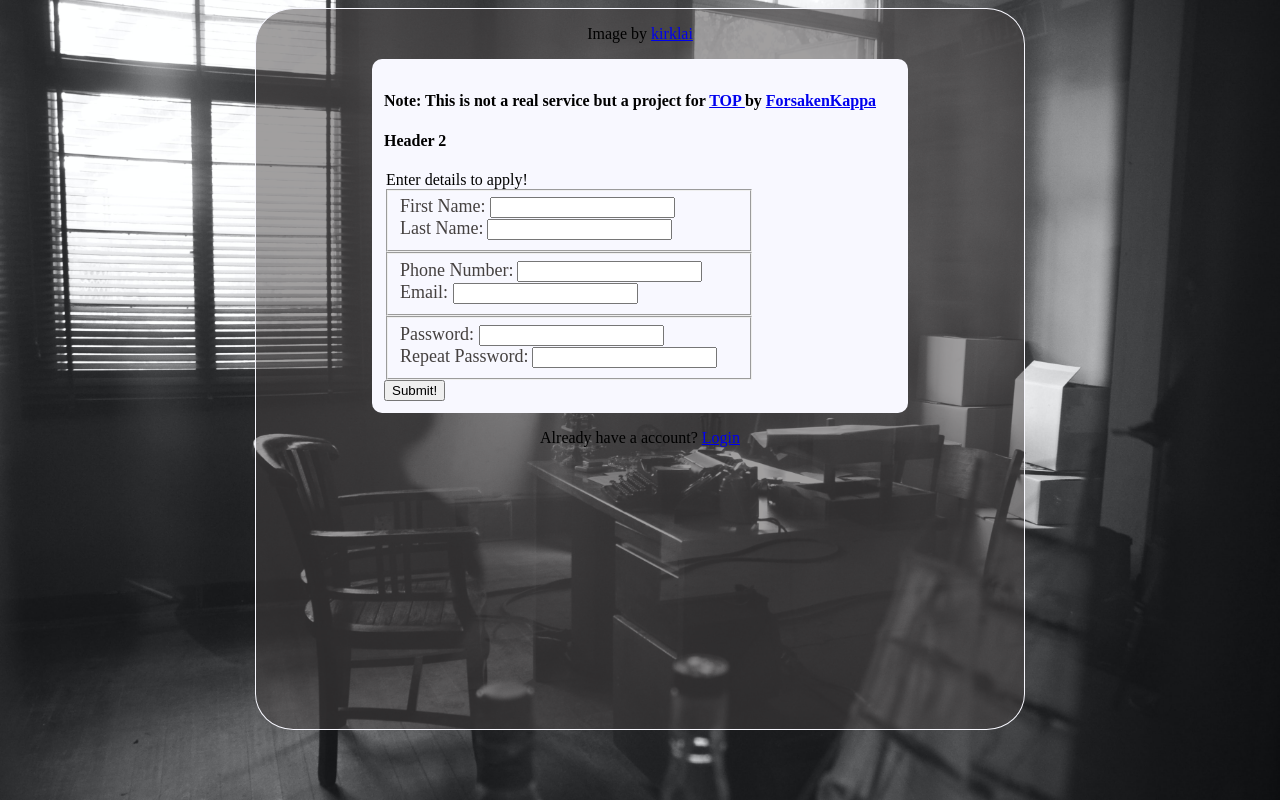
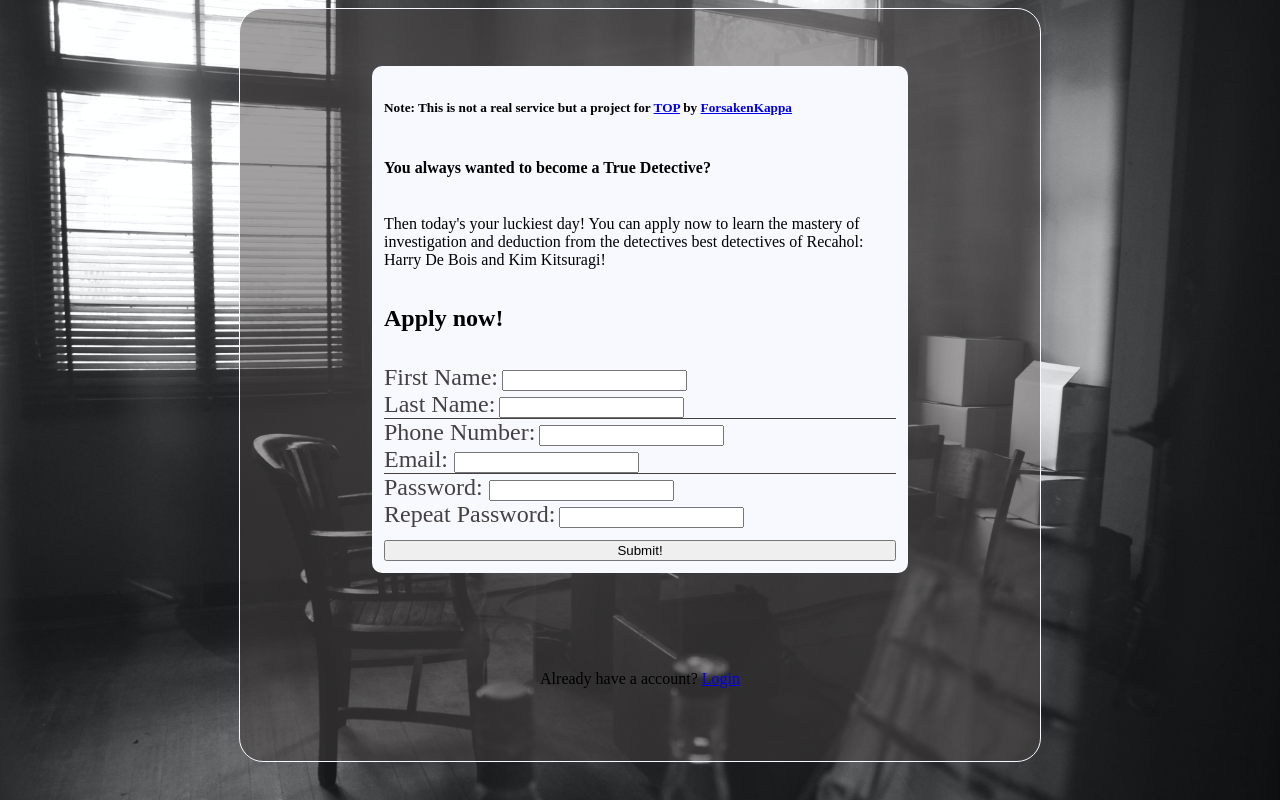
Before and after one commit to ForsakenKappa/RegFormTOP, a plain HTML site: page index.html in a window 1280 px wide. Drawn offline with Linux system fonts and the light colour scheme.

Commit message:
Adjustments

```diff
--- a/index.html
+++ b/index.html
@@ -9,49 +9,48 @@
 </head>
 <body>
     <main>
-        <div id="image-container">
-            <!-- <img id="background" src="images/Gray desk.jpg" alt="Dark room iluminated with a stand lamp"> -->
-            <p> Image by <a href="https://unsplash.com/@kirklai"> kirklai </a></p>
-        </div>
-        <div id="form">
-            <h4>Note: This is not a real service but a project for <a href="https://theodinproject.com"> TOP </a> by <a href="https://github.com/ForsakenKappa"> ForsakenKappa </a></h6>
-            <h4>Header 2</h6>
+        <div class="form">
+            <h5>Note: This is not a real service but a project for <a href="https://theodinproject.com">TOP</a> by <a href="https://github.com/ForsakenKappa">ForsakenKappa</a></h6>
+            <h4>You always wanted to become a <strong>True</strong> Detective?</h6>
+            <p>Then today's your luckiest day! You can apply now to learn the mastery of investigation and deduction from the detectives best detectives of Recahol: Harry De Bois and Kim Kitsuragi!</p>
             <form action="" method="post">
 
-                <legend>Enter details to apply!</legend>
+                <h2>Apply now!</h2>
 
-                <fieldset>
                 <div>
+                    <div>
+                        <div class="input">
                             <label for="first-name">First Name:</label>
                             <input type="text" id="first-name">
                         </div>
-                    <div>
+                        <div class="input">
                             <label for="last-name">Last Name:</label>
                             <input type="text" id="last-name">
                         </div>
-                </fieldset>
-
-                <fieldset>
+                    </div>
+                    <div class="separator"></div>
                     <div>
+                        <div class="input">
                             <label for="phone-number">Phone Number:</label>
                             <input type="phone" id="phone-number">
                         </div>
-                    <div>
+                        <div class="input">
                             <label for="email">Email: </label>
                             <input type="email" id="email">
                         </div>
-                </fieldset>
-
-                <fieldset>
+                    </div>
+                    <div class="separator"></div>
                     <div>
+                        <div class="input">
                             <label for="password">Password: </label>
                             <input type="password" id="password">
                         </div>
-                    <div>
+                        <div class="input">
                             <label for="repeat-password">Repeat Password:</label>
                             <input type="password" id="repeat-password">
                         </div>
-                </fieldset>
+                    </div>
+                </div>
 
                 <button type="submit">Submit!</button>
 
--- a/styles.css
+++ b/styles.css
@@ -17,10 +17,12 @@ body{
     background-size: cover;
     background-attachment: fixed;
 
+
+
 }
 
 label{
-    font-size: 18px;
+    font-size: 1.5rem;
     color: var(--gray, gray);
 }
 
@@ -28,13 +30,16 @@ main{
     display: flex;
     flex-flow: column;
     align-items: center;
+    justify-content: space-around;
 
     width: 60vw;
     height: 90vh;
+    padding: 16px;
+
     background-color: #45414080;
     border: 1px ghostwhite solid;
 
-    border-radius: 5%;
+    border-radius: 24px;
 
 }
 
@@ -44,11 +49,30 @@ fieldset{
 
 }
 
-#image-container{
+form{
+    justify-content: center;
 
+    display: flex;
+    flex-flow: column;
+    gap: 12px;
 }
 
-#form{
+.separator{
+    border-top: 1px solid #454140;
+}
+
+.form *{
+    /* display: flex;
+    flex-flow: column;
+    gap: 12px; */
+}
+
+.input{
+    flex-flow: row;
+    justify-content: space-between;
+}
+
+.form{
 
     border-radius: 10px;
     background-color: ghostwhite;
@@ -56,4 +80,6 @@ fieldset{
     padding: 12px;
     width: 40vw;
 
+    display: flex;
+    flex-flow: column;
 }
```
Lines whose indentation alone changed are shown as unchanged.
